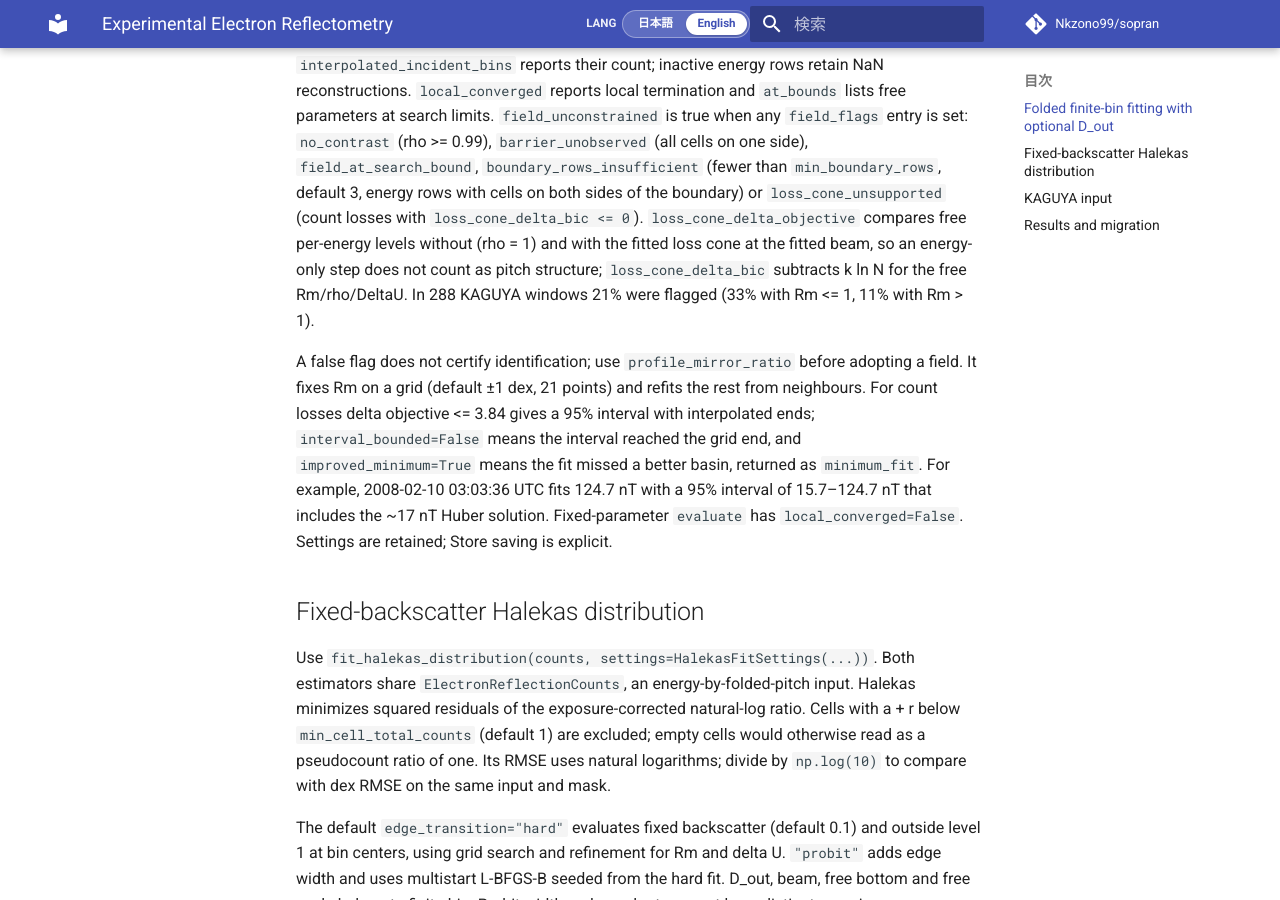
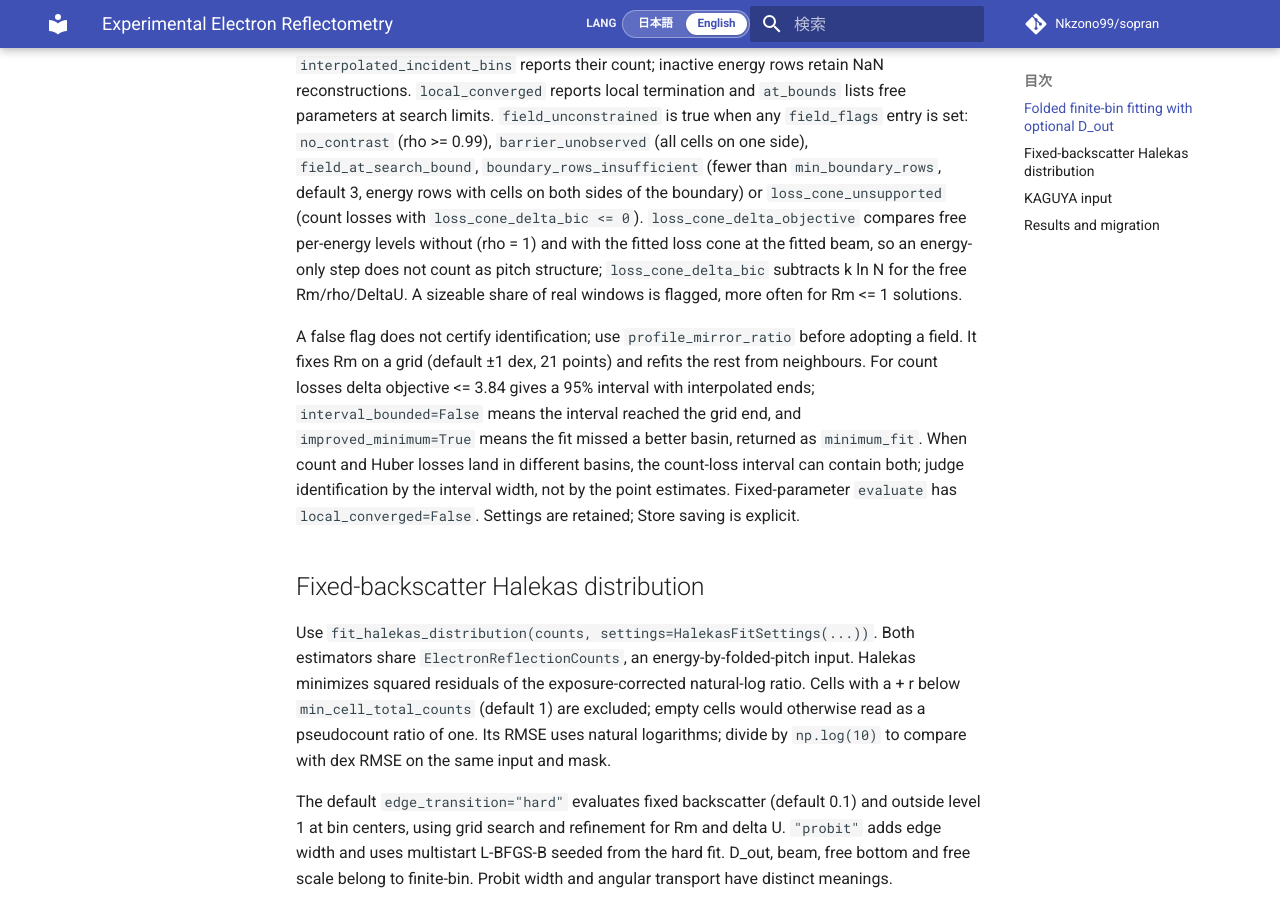
Before and after one commit to Nkzono99/sopran, an MkDocs documentation site: the page built from docs/en/experimental/electron-reflectometry.md, in a window 1280 px wide and 900 px high, scrolled down 2146 px. Built offline with MkDocs 1.6.1 and Material for MkDocs 9.7.7, drawn with Linux system fonts in a browser that asks for light colours; comment, search, counter and statistics services are not loaded.

Commit message:
Move ER run results out of the public method docs
The electron-reflectometry pages quoted results of particular runs: the
loss_cone_unsupported share in 288 KAGUYA windows and the beta-binomial fit of
one 2008-02-10 window. Run results belong under working/, where they are kept
with their context. The pages now state the method-level points those numbers
illustrated.

Co-Authored-By: Claude Opus 5.5 <noreply@anthropic.com>

```diff
--- a/docs/en/experimental/electron-reflectometry.md
+++ b/docs/en/experimental/electron-reflectometry.md
@@ -96,15 +96,16 @@ boundary) or `loss_cone_unsupported` (count losses with `loss_cone_delta_bic <=
 `loss_cone_delta_objective` compares free per-energy levels without (rho = 1) and
 with the fitted loss cone at the fitted beam, so an energy-only step does not count
 as pitch structure; `loss_cone_delta_bic` subtracts k ln N for the free Rm/rho/DeltaU.
-In 288 KAGUYA windows 21% were flagged (33% with Rm <= 1, 11% with Rm > 1).
+A sizeable share of real windows is flagged, more often for Rm <= 1 solutions.
 
 A false flag does not certify identification; use `profile_mirror_ratio` before
 adopting a field. It fixes Rm on a grid (default ±1 dex, 21 points) and refits the
 rest from neighbours. For count losses delta objective <= 3.84 gives a 95%
 interval with interpolated ends; `interval_bounded=False` means the interval
 reached the grid end, and `improved_minimum=True` means the fit missed a better
-basin, returned as `minimum_fit`. For example, 2008-02-10 03:03:36 UTC fits
-124.7 nT with a 95% interval of 15.7–124.7 nT that includes the ~17 nT Huber solution.
+basin, returned as `minimum_fit`. When count and Huber losses land in different
+basins, the count-loss interval can contain both; judge identification by the
+interval width, not by the point estimates.
 Fixed-parameter `evaluate` has `local_converged=False`. Settings are retained;
 Store saving is explicit.
 
```
Also changed, not shown: docs/experimental/electron-reflectometry.md (+3 -3 lines).
